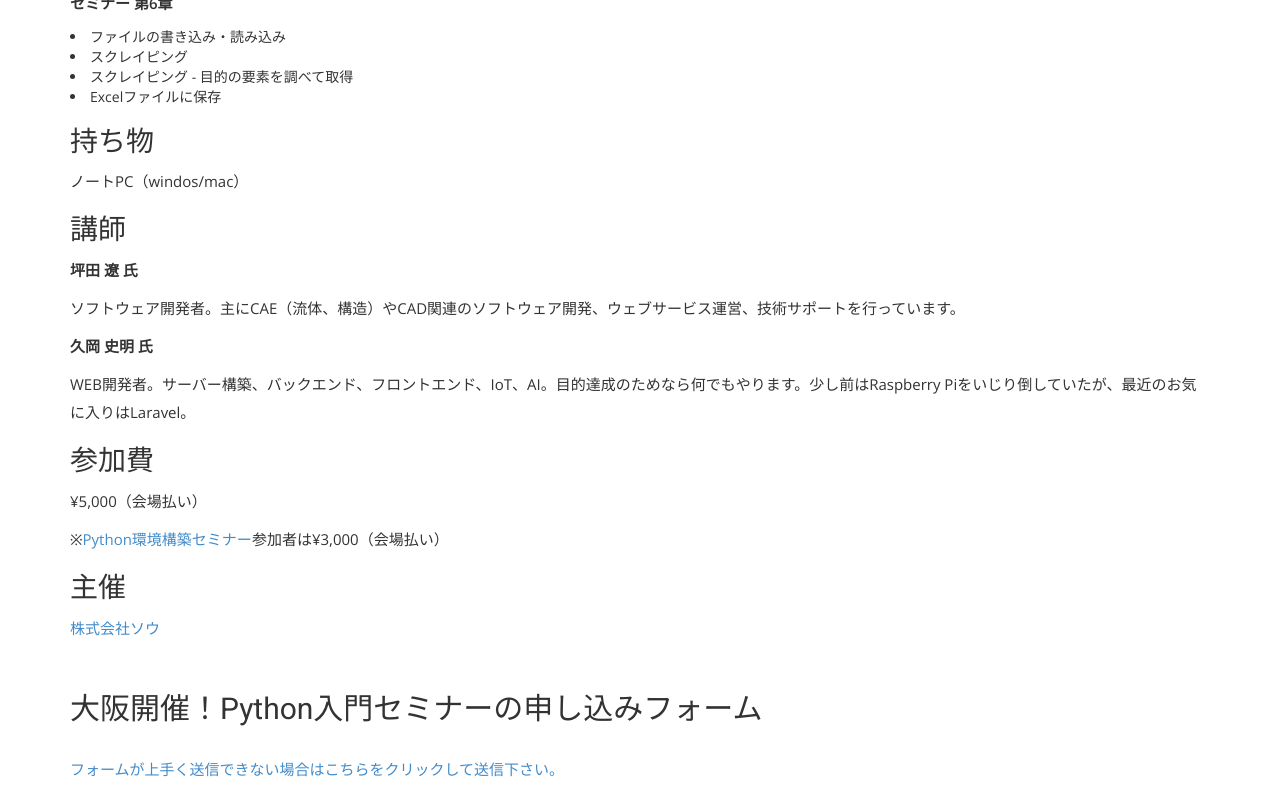
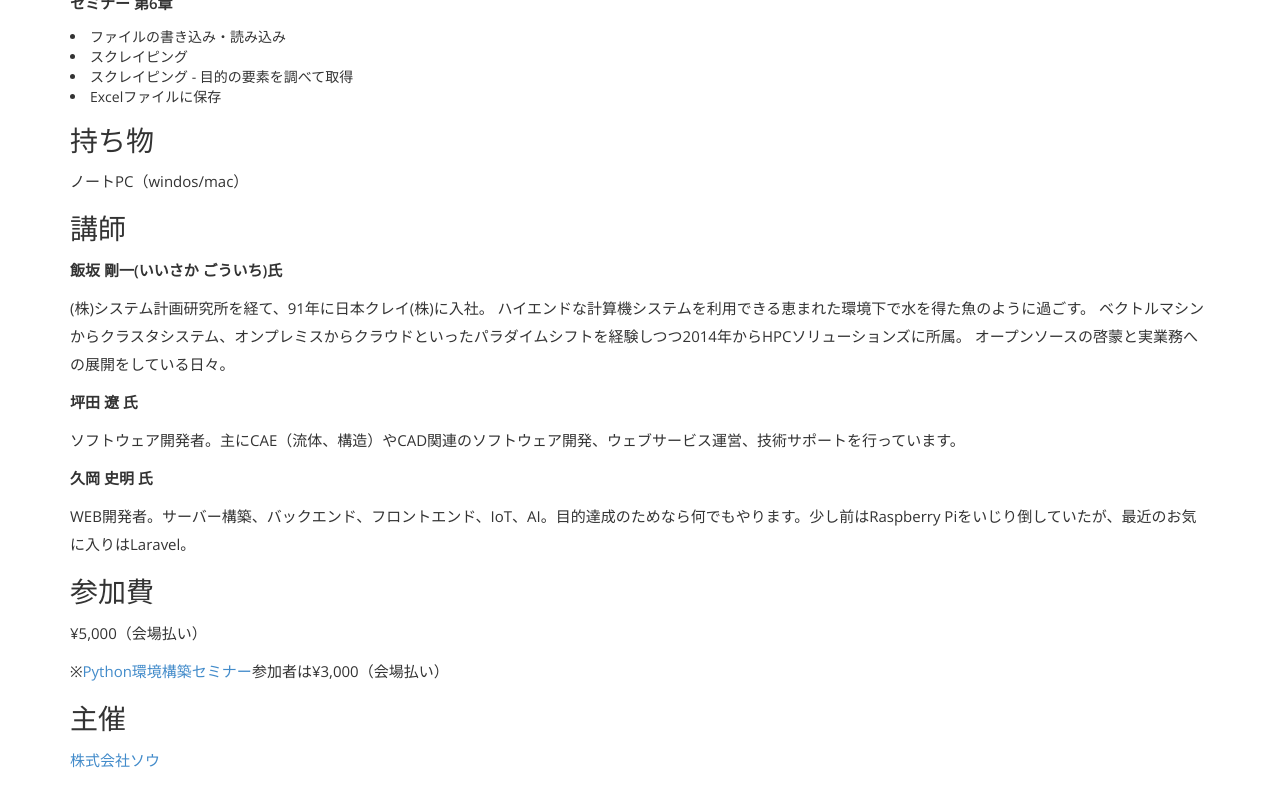
Before and after one commit to hommachi-open-source-lab/hommachi-open-source-lab.github.io, a Jekyll site: the page built from contents/study/python_seminar_for_beginners.html, in a window 1280 px wide and 900 px high, scrolled down 2586 px, cut to the strip 0-809 px from the top of the window. Built offline with Jekyll 4.4.1, drawn with Linux system fonts in a browser that asks for light colours; nearby versions of some CDN libraries; some web fonts are replaced; library files that are not in the unit come from our copies.

Commit message:
プロフィール追加

```diff
--- a/contents/study/python_seminar_for_beginners.html
+++ b/contents/study/python_seminar_for_beginners.html
@@ -90,6 +90,11 @@ permalink: /contents/study/python_seminar_for_beginners/
         <h3>持ち物</h3>
         <p>ノートPC（windos/mac）</p>
         <h3>講師</h3>
+        <p><b>飯坂 剛一(いいさか ごういち)氏</b></p>
+        <p>(株)システム計画研究所を経て、91年に日本クレイ(株)に入社。
+        ハイエンドな計算機システムを利用できる恵まれた環境下で水を得た魚のように過ごす。
+        ベクトルマシンからクラスタシステム、オンプレミスからクラウドといったパラダイムシフトを経験しつつ2014年からHPCソリューションズに所属。
+        オープンソースの啓蒙と実業務への展開をしている日々。</p>
         <p><b>坪田 遼 氏</b></p>
         <p>ソフトウェア開発者。主にCAE（流体、構造）やCAD関連のソフトウェア開発、ウェブサービス運営、技術サポートを行っています。</p>
         <p><b>久岡 史明 氏</b></p>
```
